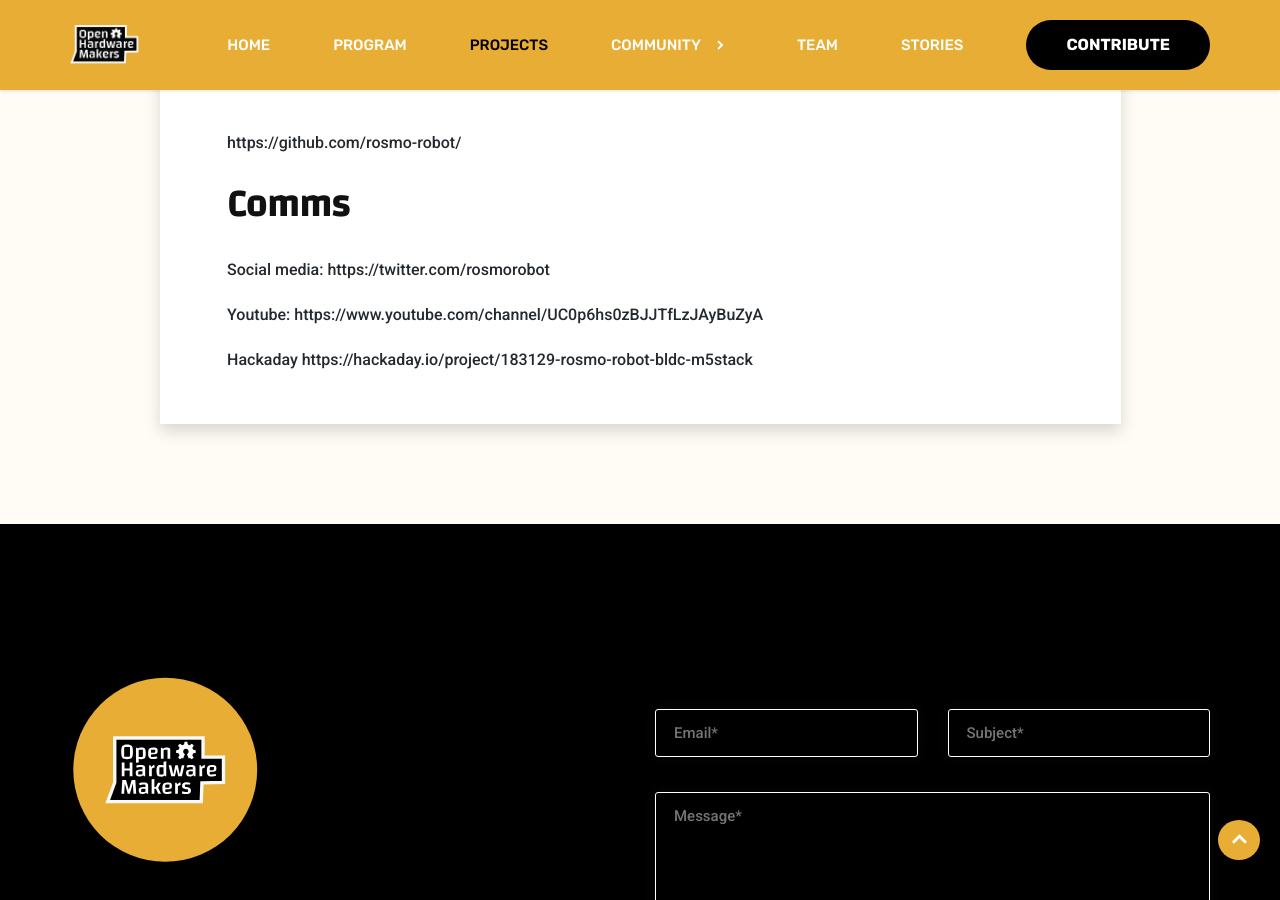
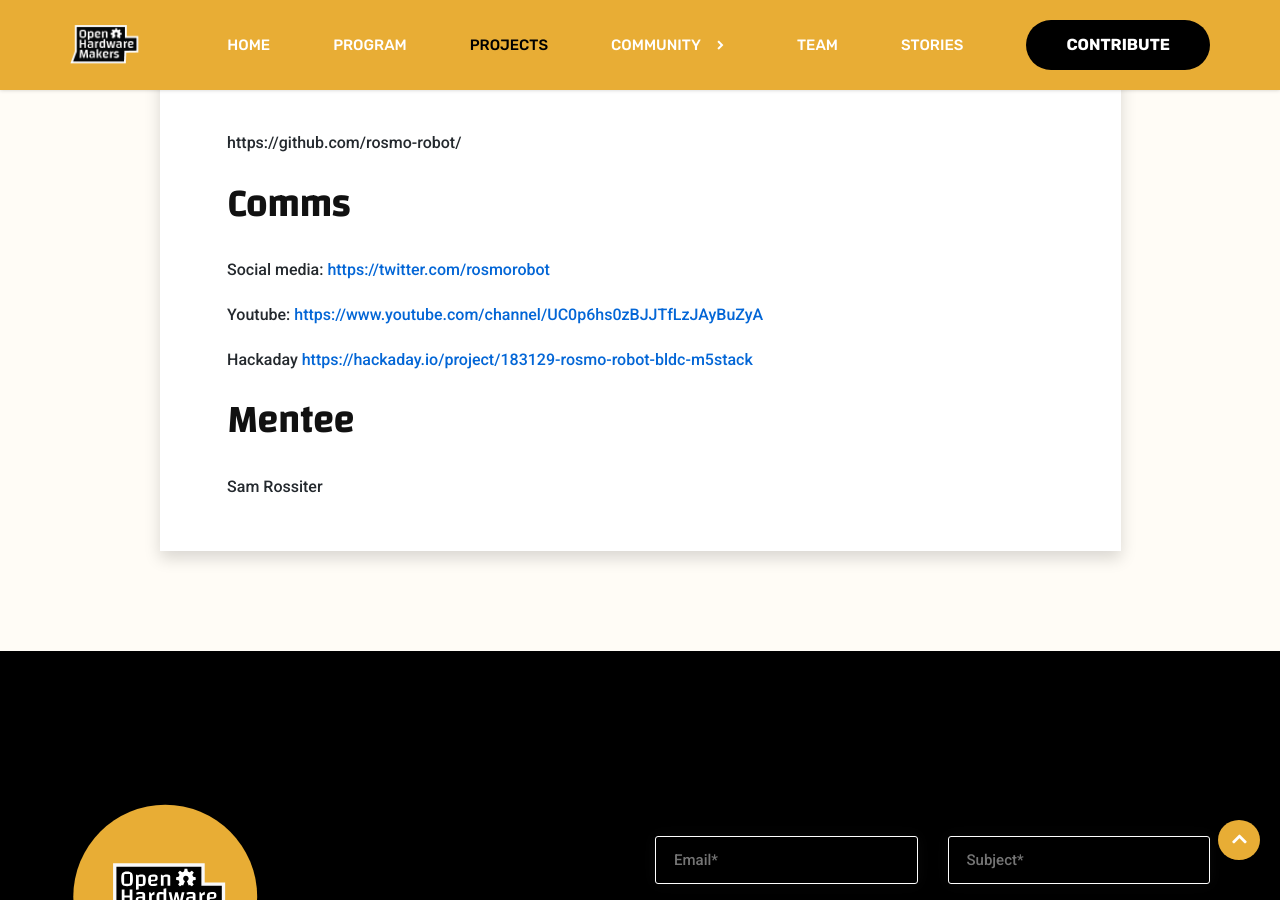
Before and after one commit to ohwmakers/ohwmakers-website, a Jekyll site: the page built from collections/_projects/ROSMO.md, in a window 1280 px wide and 900 px high, scrolled down 770 px. Built offline with Jekyll 4.4.1, drawn with Linux system fonts in a browser that asks for light colours.

Commit message:
Update ROSMO.md

```diff
--- a/collections/_projects/ROSMO.md
+++ b/collections/_projects/ROSMO.md
@@ -2,9 +2,7 @@
 layout: project
 photo: "/assets/images/project/sam-rosmo.jpg"
 title: "ROSMO"
-description: "Rosmo is a small open hardware robot designed for ROS2, It uses
-brushless motors with field orientated control. The modularity of each
-component is important to us."
+description: "Mentee: Sam Rossiter"
 socialMedia:
   - faIcon: twitter
     link: "https://twitter.com/rosmorobot"
@@ -15,7 +13,7 @@ socialMedia:
 tags:
   - Cohort-1
 #hero:
-  #bgUrl: ""
+  #bgUrl: "/assets/images/project/sam-rosmo.jpg"
   #bgPosition: top
 ---
 
@@ -31,8 +29,11 @@ https://github.com/rosmo-robot/
 
 ## Comms
 
-Social media: https://twitter.com/rosmorobot
+Social media: [https://twitter.com/rosmorobot](https://twitter.com/rosmorobot)
 
-Youtube: https://www.youtube.com/channel/UC0p6hs0zBJJTfLzJAyBuZyA
+Youtube: [https://www.youtube.com/channel/UC0p6hs0zBJJTfLzJAyBuZyA](https://www.youtube.com/channel/UC0p6hs0zBJJTfLzJAyBuZyA)
 
-Hackaday https://hackaday.io/project/183129-rosmo-robot-bldc-m5stack
+Hackaday [https://hackaday.io/project/183129-rosmo-robot-bldc-m5stack](https://hackaday.io/project/183129-rosmo-robot-bldc-m5stack)
+
+## Mentee
+Sam Rossiter
```
